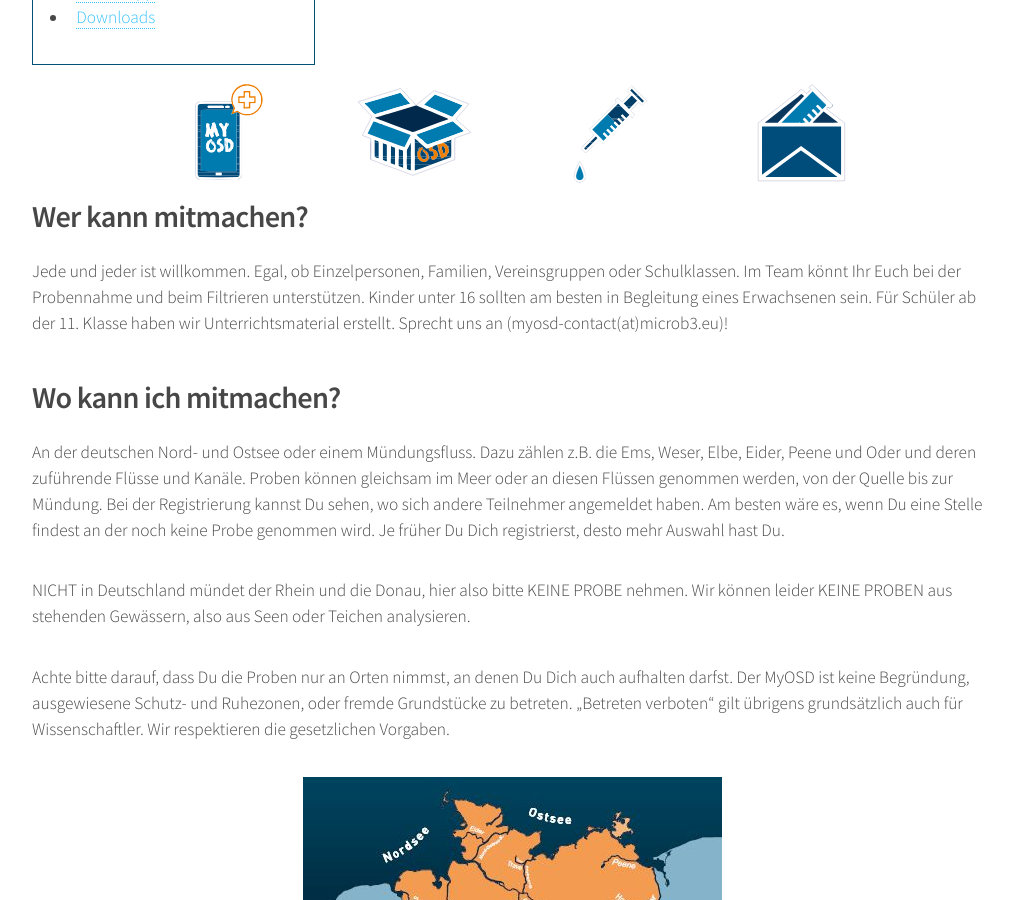
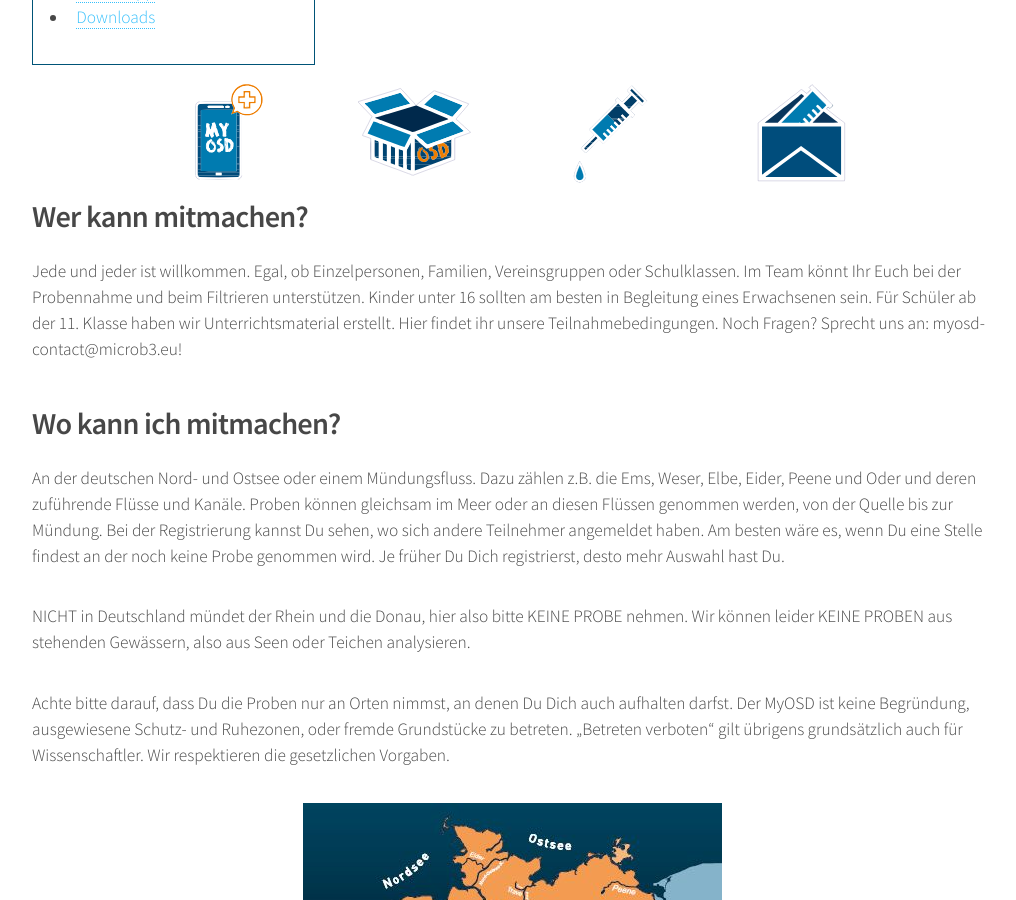
Before and after one commit to myosd/myosd.github.io, a Jekyll site: the page built from mitmachen/index.md, in a window 1280 px wide and 900 px high, scrolled down 480 px. Shown: the whole window, without its empty margins (128-1144 px from the left). Built offline with Jekyll 4.4.1, drawn with Linux system fonts in a browser that asks for light colours.

Commit message:
Teilnahmebedingungen

```diff
--- a/mitmachen/index.md
+++ b/mitmachen/index.md
@@ -37,7 +37,7 @@ published: true
 ## Wer kann mitmachen?
 
 Jede und jeder ist willkommen. Egal, ob Einzelpersonen, Familien, Vereinsgruppen oder Schulklassen. Im Team könnt Ihr Euch bei der Probennahme und beim Filtrieren unterstützen. Kinder unter 16 sollten am besten in Begleitung eines Erwachsenen sein.
-Für Schüler ab der 11. Klasse haben wir Unterrichtsmaterial erstellt. Sprecht uns an (myosd-contact(at)microb3.eu)!
+Für Schüler ab der 11. Klasse haben wir Unterrichtsmaterial erstellt. Hier findet ihr unsere Teilnahmebedingungen. Noch Fragen? Sprecht uns an: myosd-contact@microb3.eu!
 
 ## Wo kann ich mitmachen?
 An der deutschen Nord- und Ostsee oder einem Mündungsfluss. Dazu zählen z.B. die Ems, Weser, Elbe, Eider, Peene und Oder und deren zuführende Flüsse und Kanäle. Proben können gleichsam im Meer oder an diesen Flüssen genommen werden, von der Quelle bis zur Mündung. Bei der Registrierung kannst Du sehen, wo sich andere Teilnehmer angemeldet haben. Am besten wäre es, wenn Du eine Stelle findest an der noch keine Probe genommen wird. Je früher Du Dich registrierst, desto mehr Auswahl hast Du.
```
